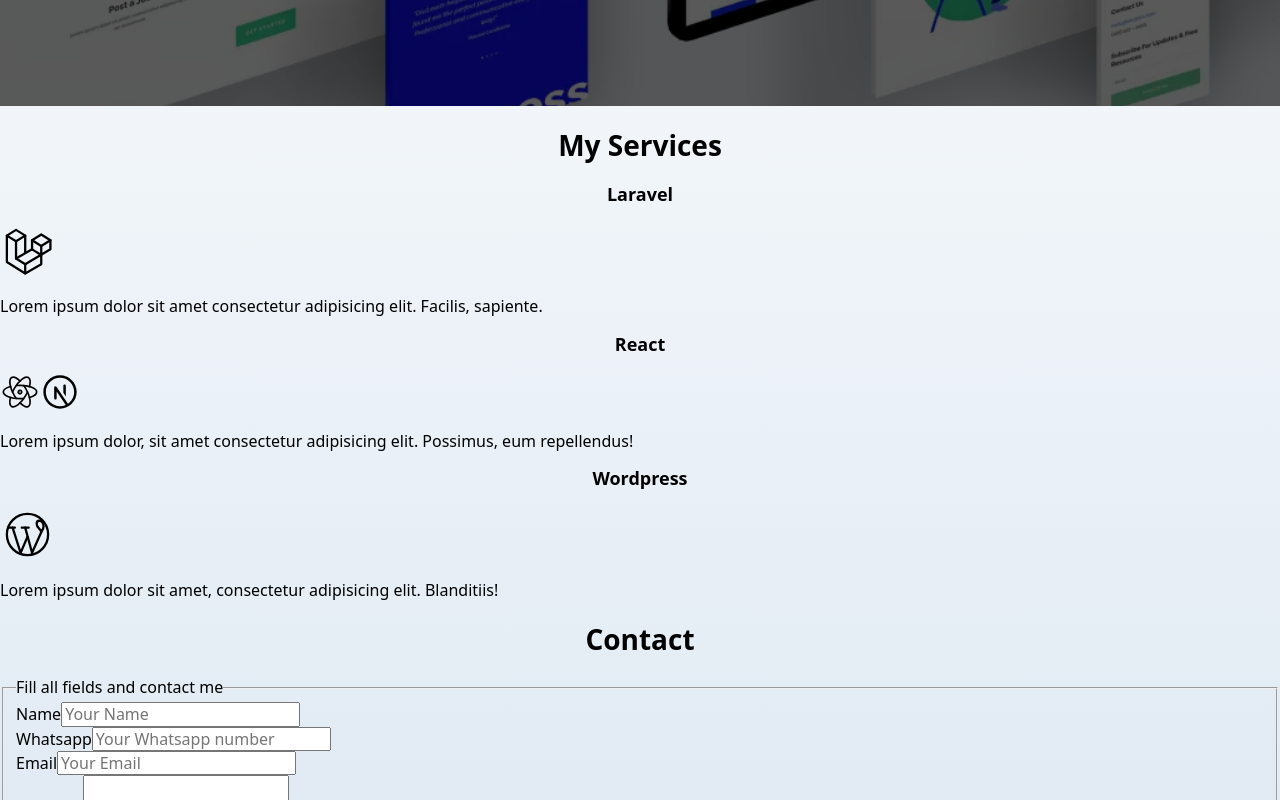
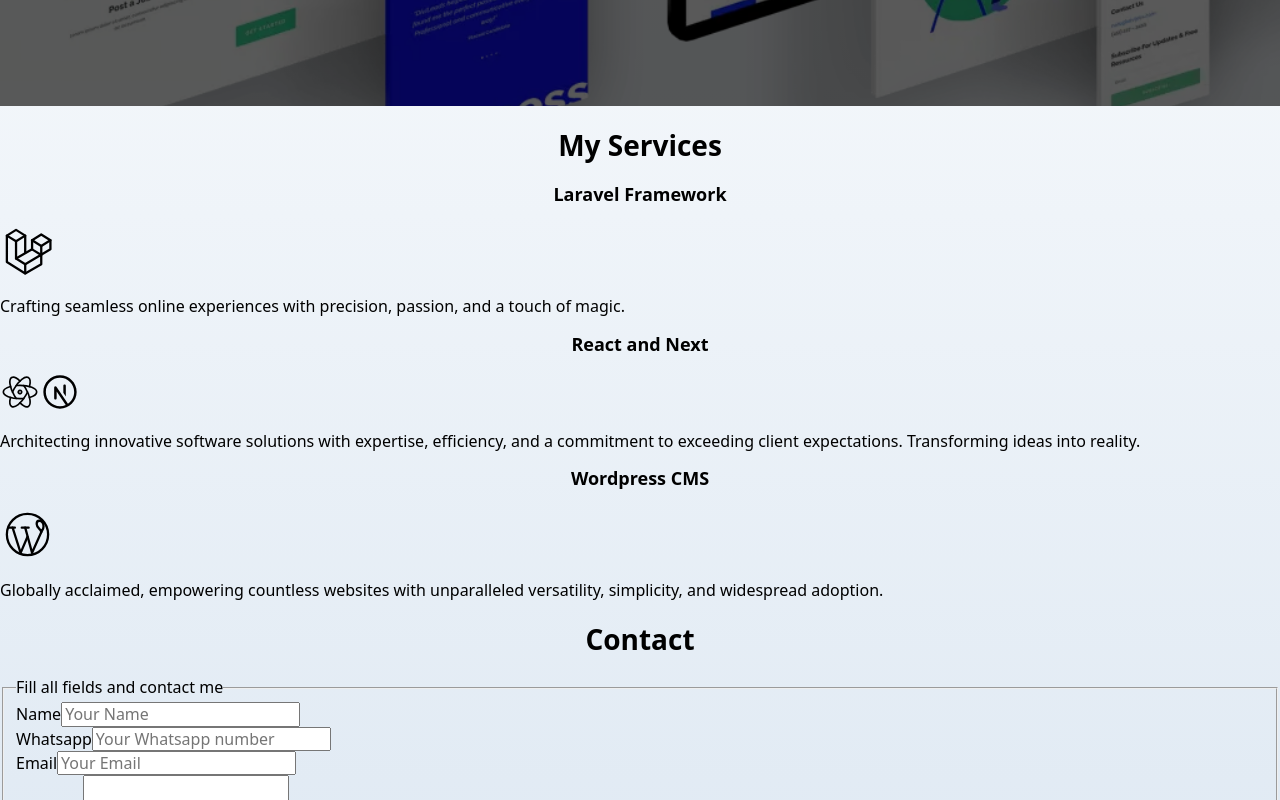
Before and after one commit to RicardoVeronica/react-freelance, a React (Vite) app: page / in a window 1280 px wide. Shown: the part 482-1282 px from the top of the page. Built offline with nearby package versions, Linux system fonts and the light colour scheme.

Commit message:
feat: adds props to main component

```diff
--- a/src/components/hero/Icon.jsx
+++ b/src/components/hero/Icon.jsx
@@ -7,11 +7,11 @@
         width="80"
         height="80"
         viewBox="0 0 24 24"
-        stroke-width="1"
+        strokeWidth="1"
         stroke="#ffec00"
         fill="none"
-        stroke-linecap="round"
-        stroke-linejoin="round"
+        strokeLinecap="round"
+        strokeLinejoin="round"
       >
         <path stroke="none" d="M0 0h24v24H0z" fill="none"></path>
         <path d="M12 18.5l-3 -1.5l-6 3v-13l6 -3l6 3l6 -3v7.5"></path>
--- /dev/null
+++ b/src/components/main/LaravelIcon.jsx
@@ -0,0 +1,32 @@
+const LaravelIcon = () => {
+  return (
+    <>
+      <svg
+        xmlns="http://www.w3.org/2000/svg"
+        className="icon icon-tabler icon-tabler-brand-laravel"
+        width="55"
+        height="55"
+        viewBox="0 0 24 24"
+        strokeWidth="1"
+        stroke="#000000"
+        fill="none"
+        strokeLinecap="round"
+        strokeLinejoin="round"
+      >
+        <path stroke="none" d="M0 0h24v24H0z" fill="none"></path>
+        <path
+          d="M3 17l8 5l7 -4v-8l-4 -2.5l4 -2.5l4 2.5v4l-11 6.5l-4 -2.5v-7.5l-4 -2.5z"
+        ></path>
+        <path d="M11 18v4"></path>
+        <path d="M7 15.5l7 -4"></path>
+        <path d="M14 7.5v4"></path>
+        <path d="M14 11.5l4 2.5"></path>
+        <path d="M11 13v-7.5l-4 -2.5l-4 2.5"></path>
+        <path d="M7 8l4 -2.5"></path>
+        <path d="M18 10l4 -2.5"></path>
+      </svg>
+    </>
+  )
+}
+
+export default LaravelIcon
--- a/src/components/main/Main.jsx
+++ b/src/components/main/Main.jsx
@@ -1,3 +1,8 @@
+import LaravelIcon from "./LaravelIcon"
+import ReactIcon from "./ReactIcon"
+import WordpressIcon from "./WordpressIcon"
+import Service from "./Service"
+
 import "./main.css"
 
 const Main = () => {
@@ -7,122 +12,27 @@
         <h2>My Services</h2>
 
         <section>
-          <h3>Laravel</h3>
-
-          <svg
-            xmlns="http://www.w3.org/2000/svg"
-            className="icon icon-tabler icon-tabler-brand-laravel"
-            width="55"
-            height="55"
-            viewBox="0 0 24 24"
-            stroke-width="1"
-            stroke="#000000"
-            fill="none"
-            stroke-linecap="round"
-            stroke-linejoin="round"
-          >
-            <path stroke="none" d="M0 0h24v24H0z" fill="none"></path>
-            <path
-              d="M3 17l8 5l7 -4v-8l-4 -2.5l4 -2.5l4 2.5v4l-11 6.5l-4 -2.5v-7.5l-4 -2.5z"
-            ></path>
-            <path d="M11 18v4"></path>
-            <path d="M7 15.5l7 -4"></path>
-            <path d="M14 7.5v4"></path>
-            <path d="M14 11.5l4 2.5"></path>
-            <path d="M11 13v-7.5l-4 -2.5l-4 2.5"></path>
-            <path d="M7 8l4 -2.5"></path>
-            <path d="M18 10l4 -2.5"></path>
-          </svg>
-
-          <p>
-            Lorem ipsum dolor sit amet consectetur adipisicing elit. Facilis, sapiente.
-          </p>
+          <Service
+            title="Laravel Framework"
+            icon={<LaravelIcon />}
+            description="Crafting seamless online experiences with precision, passion, and a touch of magic."
+          />
         </section>
 
         <section>
-          <h3>React</h3>
-
-          <svg
-            xmlns="http://www.w3.org/2000/svg"
-            className="icon icon-tabler icon-tabler-brand-react"
-            width="40"
-            height="40"
-            viewBox="0 0 24 24"
-            stroke-width="1"
-            stroke="#000000"
-            fill="none"
-            stroke-linecap="round"
-            stroke-linejoin="round"
-          >
-            <path stroke="none" d="M0 0h24v24H0z" fill="none"></path>
-            <path
-              d="M6.306 8.711c-2.602 .723 -4.306 1.926 -4.306 3.289c0 2.21 4.477 4 10 4c.773 0 1.526 -.035 2.248 -.102"
-            ></path>
-            <path
-              d="M17.692 15.289c2.603 -.722 4.308 -1.926 4.308 -3.289c0 -2.21 -4.477 -4 -10 -4c-.773 0 -1.526 .035 -2.25 .102"
-            ></path>
-            <path
-              d="M6.305 15.287c-.676 2.615 -.485 4.693 .695 5.373c1.913 1.105 5.703 -1.877 8.464 -6.66c.387 -.67 .733 -1.339 1.036 -2"
-            ></path>
-            <path
-              d="M17.694 8.716c.677 -2.616 .487 -4.696 -.694 -5.376c-1.913 -1.105 -5.703 1.877 -8.464 6.66c-.387 .67 -.733 1.34 -1.037 2"
-            ></path>
-            <path
-              d="M12 5.424c-1.925 -1.892 -3.82 -2.766 -5 -2.084c-1.913 1.104 -1.226 5.877 1.536 10.66c.386 .67 .793 1.304 1.212 1.896"
-            ></path>
-            <path
-              d="M12 18.574c1.926 1.893 3.821 2.768 5 2.086c1.913 -1.104 1.226 -5.877 -1.536 -10.66c-.375 -.65 -.78 -1.283 -1.212 -1.897"
-            ></path>
-            <path d="M11.5 12.866a1 1 0 1 0 1 -1.732a1 1 0 0 0 -1 1.732z"></path>
-          </svg>
-
-          <svg
-            xmlns="http://www.w3.org/2000/svg"
-            x="0px"
-            y="0px"
-            width="40"
-            height="40"
-            viewBox="0 0 48 48"
-          >
-            <path
-              d="M 24 4 C 12.972 4 4 12.972 4 24 C 4 35.028 12.972 44 24 44 C 35.028 44 44 35.028 44 24 C 44 12.972 35.028 4 24 4 z M 24 7 C 33.374 7 41 14.626 41 24 C 41 29.852 38.027672 35.020078 33.513672 38.080078 L 19.742188 17.660156 C 19.375187 17.113156 18.687547 16.874453 18.060547 17.064453 C 17.430547 17.258453 17 17.841 17 18.5 L 17 31.5 C 17 32.328 17.672 33 18.5 33 C 19.328 33 20 32.328 20 31.5 L 20 23.40625 L 30.876953 39.533203 C 28.770953 40.468203 26.448 41 24 41 C 14.626 41 7 33.374 7 24 C 7 14.626 14.626 7 24 7 z M 29.5 15 C 28.672 15 28 15.672 28 16.5 L 28 24.986328 L 31 29.289062 L 31 16.5 C 31 15.672 30.328 15 29.5 15 z"
-            ></path>
-          </svg>
-
-          <p>
-            Lorem ipsum dolor, sit amet consectetur adipisicing elit. Possimus, eum repellendus!
-          </p>
+          <Service
+            title="React and Next"
+            icon={<ReactIcon />}
+            description="Architecting innovative software solutions with expertise, efficiency, and a commitment to exceeding client expectations. Transforming ideas into reality."
+          />
         </section>
 
         <section>
-          <h3>Wordpress</h3>
-
-          <svg
-            xmlns="http://www.w3.org/2000/svg"
-            className="icon icon-tabler icon-tabler-brand-wordpress"
-            width="55"
-            height="55"
-            viewBox="0 0 24 24"
-            stroke-width="1"
-            stroke="#000000"
-            fill="none"
-            stroke-linecap="round"
-            stroke-linejoin="round"
-          >
-            <path stroke="none" d="M0 0h24v24H0z" fill="none"></path>
-            <path d="M9.5 9h3"></path>
-            <path d="M4 9h2.5"></path>
-            <path d="M11 9l3 11l4 -9"></path>
-            <path d="M5.5 9l3.5 11l3 -7"></path>
-            <path
-              d="M18 11c.177 -.528 1 -1.364 1 -2.5c0 -1.78 -.776 -2.5 -1.875 -2.5c-.898 0 -1.125 .812 -1.125 1.429c0 1.83 2 2.058 2 3.571z"
-            ></path>
-            <path d="M12 12m-9 0a9 9 0 1 0 18 0a9 9 0 1 0 -18 0"></path>
-          </svg>
-
-          <p>
-            Lorem ipsum dolor sit amet, consectetur adipisicing elit. Blanditiis!
-          </p>
+          <Service
+            title="Wordpress CMS"
+            icon={<WordpressIcon />}
+            description="Globally acclaimed, empowering countless websites with unparalleled versatility, simplicity, and widespread adoption."
+          />
         </section>
       </main>
     </>
--- /dev/null
+++ b/src/components/main/ReactIcon.jsx
@@ -0,0 +1,54 @@
+const ReactIcon = () => {
+  return (
+    <>
+      <svg
+        xmlns="http://www.w3.org/2000/svg"
+        className="icon icon-tabler icon-tabler-brand-react"
+        width="40"
+        height="40"
+        viewBox="0 0 24 24"
+        strokeWidth="1"
+        stroke="#000000"
+        fill="none"
+        strokeLinecap="round"
+        strokeLinejoin="round"
+      >
+        <path stroke="none" d="M0 0h24v24H0z" fill="none"></path>
+        <path
+          d="M6.306 8.711c-2.602 .723 -4.306 1.926 -4.306 3.289c0 2.21 4.477 4 10 4c.773 0 1.526 -.035 2.248 -.102"
+        ></path>
+        <path
+          d="M17.692 15.289c2.603 -.722 4.308 -1.926 4.308 -3.289c0 -2.21 -4.477 -4 -10 -4c-.773 0 -1.526 .035 -2.25 .102"
+        ></path>
+        <path
+          d="M6.305 15.287c-.676 2.615 -.485 4.693 .695 5.373c1.913 1.105 5.703 -1.877 8.464 -6.66c.387 -.67 .733 -1.339 1.036 -2"
+        ></path>
+        <path
+          d="M17.694 8.716c.677 -2.616 .487 -4.696 -.694 -5.376c-1.913 -1.105 -5.703 1.877 -8.464 6.66c-.387 .67 -.733 1.34 -1.037 2"
+        ></path>
+        <path
+          d="M12 5.424c-1.925 -1.892 -3.82 -2.766 -5 -2.084c-1.913 1.104 -1.226 5.877 1.536 10.66c.386 .67 .793 1.304 1.212 1.896"
+        ></path>
+        <path
+          d="M12 18.574c1.926 1.893 3.821 2.768 5 2.086c1.913 -1.104 1.226 -5.877 -1.536 -10.66c-.375 -.65 -.78 -1.283 -1.212 -1.897"
+        ></path>
+        <path d="M11.5 12.866a1 1 0 1 0 1 -1.732a1 1 0 0 0 -1 1.732z"></path>
+      </svg>
+
+      <svg
+        xmlns="http://www.w3.org/2000/svg"
+        x="0px"
+        y="0px"
+        width="40"
+        height="40"
+        viewBox="0 0 48 48"
+      >
+        <path
+          d="M 24 4 C 12.972 4 4 12.972 4 24 C 4 35.028 12.972 44 24 44 C 35.028 44 44 35.028 44 24 C 44 12.972 35.028 4 24 4 z M 24 7 C 33.374 7 41 14.626 41 24 C 41 29.852 38.027672 35.020078 33.513672 38.080078 L 19.742188 17.660156 C 19.375187 17.113156 18.687547 16.874453 18.060547 17.064453 C 17.430547 17.258453 17 17.841 17 18.5 L 17 31.5 C 17 32.328 17.672 33 18.5 33 C 19.328 33 20 32.328 20 31.5 L 20 23.40625 L 30.876953 39.533203 C 28.770953 40.468203 26.448 41 24 41 C 14.626 41 7 33.374 7 24 C 7 14.626 14.626 7 24 7 z M 29.5 15 C 28.672 15 28 15.672 28 16.5 L 28 24.986328 L 31 29.289062 L 31 16.5 C 31 15.672 30.328 15 29.5 15 z"
+        ></path>
+      </svg>
+    </>
+  )
+}
+
+export default ReactIcon
--- /dev/null
+++ b/src/components/main/Service.jsx
@@ -0,0 +1,13 @@
+const Service = ({ title, description, icon }) => {
+  return (
+    <>
+      <h3>{title}</h3>
+
+      {icon}
+
+      <p>{description}</p>
+    </>
+  )
+}
+
+export default Service
--- /dev/null
+++ b/src/components/main/WordpressIcon.jsx
@@ -0,0 +1,30 @@
+const WordpressIcon = () => {
+  return (
+    <>
+      <svg
+        xmlns="http://www.w3.org/2000/svg"
+        className="icon icon-tabler icon-tabler-brand-wordpress"
+        width="55"
+        height="55"
+        viewBox="0 0 24 24"
+        strokeWidth="1"
+        stroke="#000000"
+        fill="none"
+        strokeLinecap="round"
+        strokeLinejoin="round"
+      >
+        <path stroke="none" d="M0 0h24v24H0z" fill="none"></path>
+        <path d="M9.5 9h3"></path>
+        <path d="M4 9h2.5"></path>
+        <path d="M11 9l3 11l4 -9"></path>
+        <path d="M5.5 9l3.5 11l3 -7"></path>
+        <path
+          d="M18 11c.177 -.528 1 -1.364 1 -2.5c0 -1.78 -.776 -2.5 -1.875 -2.5c-.898 0 -1.125 .812 -1.125 1.429c0 1.83 2 2.058 2 3.571z"
+        ></path>
+        <path d="M12 12m-9 0a9 9 0 1 0 18 0a9 9 0 1 0 -18 0"></path>
+      </svg>
+    </>
+  )
+}
+
+export default WordpressIcon
```
